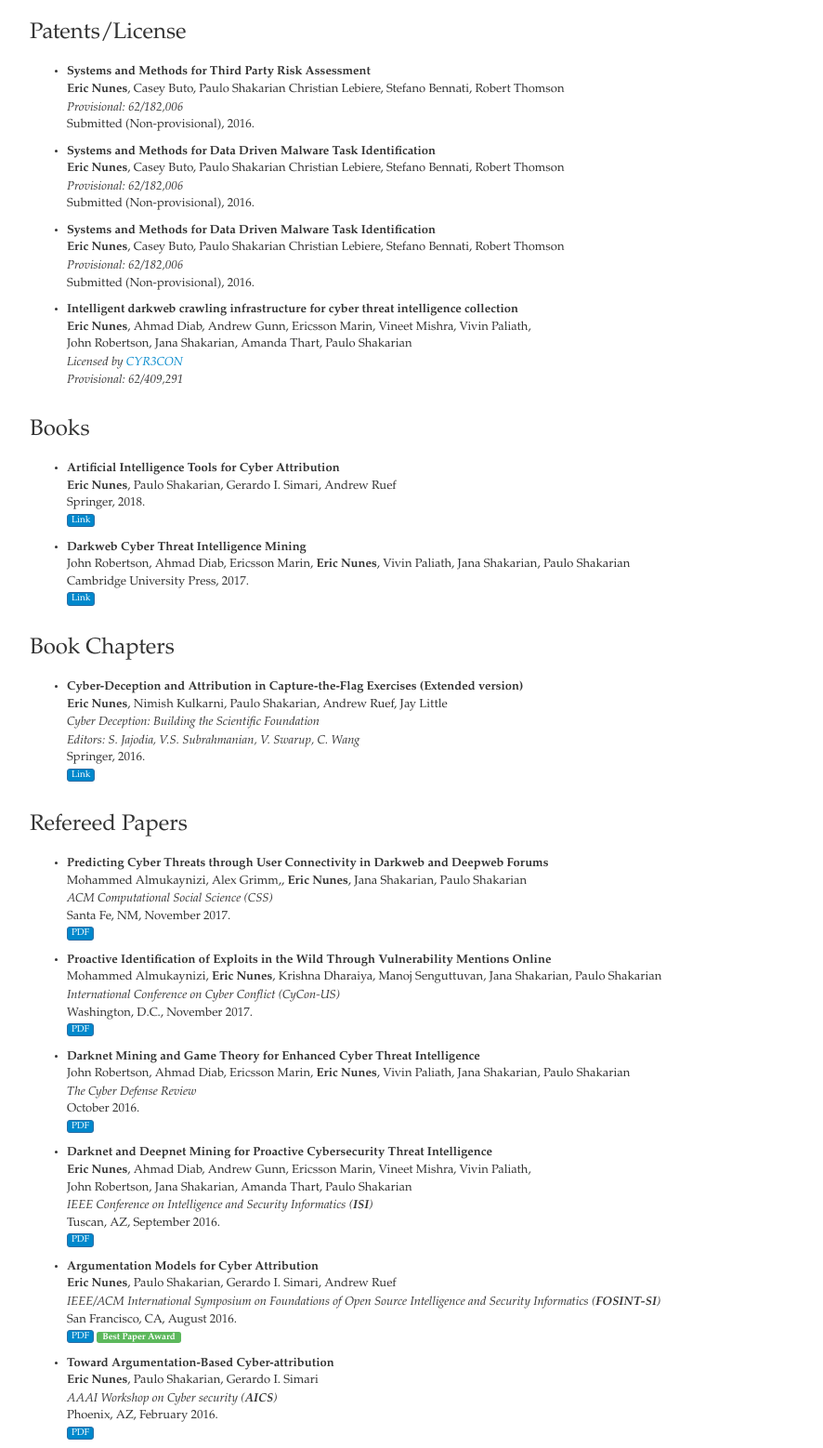
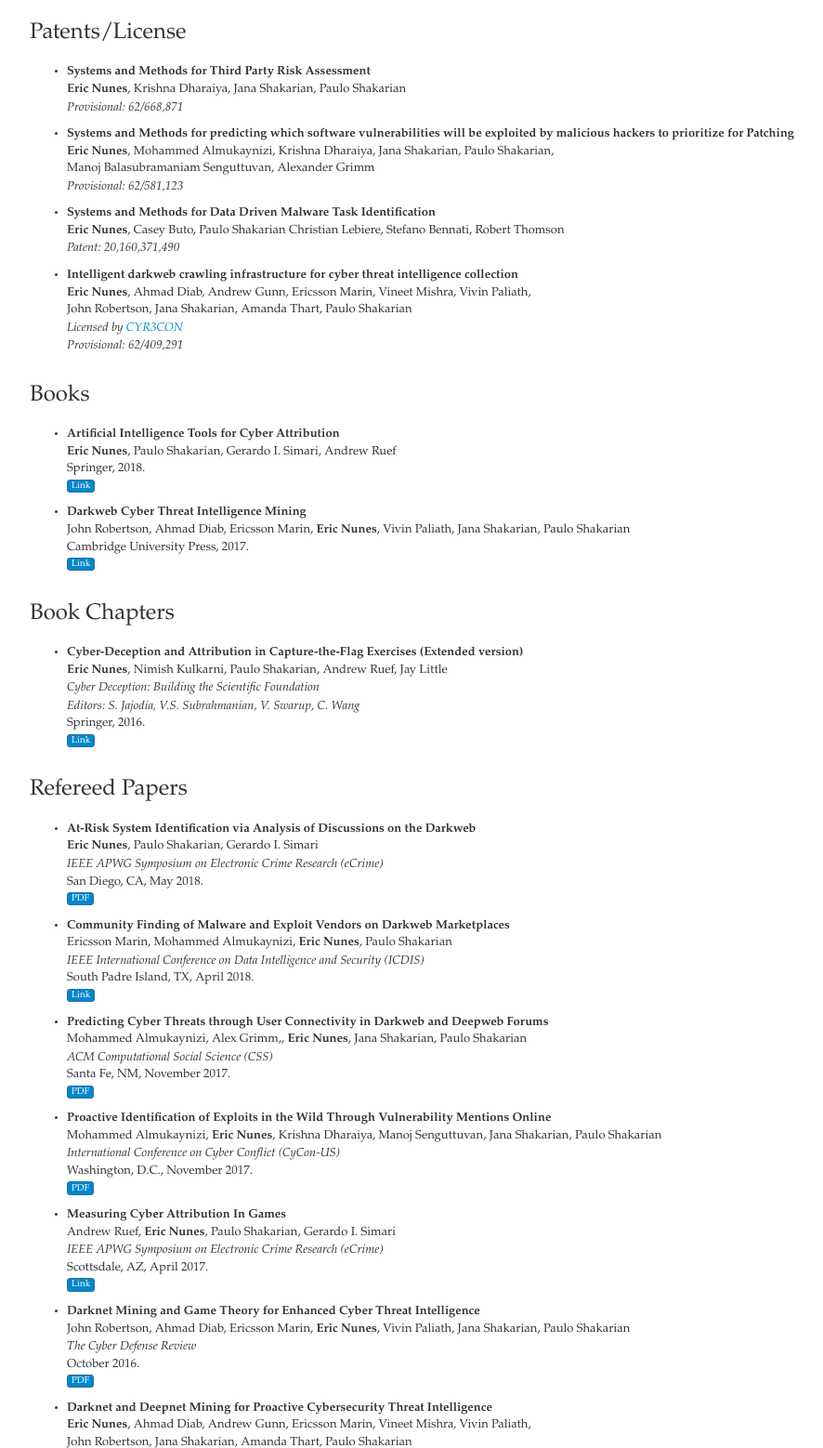
Before and after one commit to JohnShuShu/efnunes.github.io, a website: page publication.html in a window 1280 px wide. Shown: the part 57-1615 px from the top of the page at 93% size, without its empty margins (173-1059 px from the left). Drawn offline with nearby package versions, Linux system fonts and the light colour scheme.

Commit message:
publication update

```diff
--- a/publication.html
+++ b/publication.html
@@ -71,25 +71,20 @@
 
           <li>
           <p><strong>Systems and Methods for Third Party Risk Assessment</strong><br>
-            <strong>Eric Nunes</strong>, Casey Buto, Paulo Shakarian Christian Lebiere, Stefano Bennati, Robert Thomson<br>
-             <em> Provisional: 62/182,006</em><br>
-             Submitted (Non-provisional), 2016.
-             <br>
+            <strong>Eric Nunes</strong>, Krishna Dharaiya, Jana Shakarian, Paulo Shakarian<br>
+             <em> Provisional: 62/668,871</em><br>
           </li>
 
           <li>
-          <p><strong>Systems and Methods for Data Driven Malware Task Identification </strong><br>
-            <strong>Eric Nunes</strong>, Casey Buto, Paulo Shakarian Christian Lebiere, Stefano Bennati, Robert Thomson<br>
-             <em> Provisional: 62/182,006</em><br>
-             Submitted (Non-provisional), 2016.
-             <br>
+          <p><strong>Systems and Methods for predicting which software vulnerabilities will be exploited by malicious hackers to prioritize for Patching </strong><br>
+            <strong>Eric Nunes</strong>, Mohammed Almukaynizi, Krishna Dharaiya, Jana Shakarian, Paulo Shakarian, <br> Manoj Balasubramaniam Senguttuvan, Alexander Grimm<br>
+             <em> Provisional: 62/581,123</em><br>
           </li>
 
          <li>
          <p><strong>Systems and Methods for Data Driven Malware Task Identification </strong><br>
            <strong>Eric Nunes</strong>, Casey Buto, Paulo Shakarian Christian Lebiere, Stefano Bennati, Robert Thomson<br>
-            <em> Provisional: 62/182,006</em><br>
-            Submitted (Non-provisional), 2016.
+            <em> Patent: 20,160,371,490</em>
             <br>
          </li>
 
@@ -97,7 +92,7 @@
          <p><strong>Intelligent darkweb crawling infrastructure for cyber threat intelligence collection </strong><br>
            <strong>Eric Nunes</strong>, Ahmad Diab, Andrew Gunn, Ericsson Marin, Vineet Mishra, Vivin Paliath, <br>John Robertson, Jana Shakarian, Amanda Thart, Paulo Shakarian<br>
             <em> Licensed by <a href="http://www.cyr3con.com/"> CYR3CON </a></em><br>
-            <em> Provisional:  62/409,291</em>
+            <em> Provisional: 62/409,291</em>
             <br>
          </li>
       </ul>
@@ -209,6 +204,30 @@
         <ul>
 
           <li>
+          <p><strong>At-Risk System Identification via Analysis of Discussions on the Darkweb</strong><br>
+            <strong>Eric Nunes</strong>, Paulo Shakarian, Gerardo I. Simari<br>
+            <em>IEEE APWG Symposium on Electronic Crime Research (eCrime)</em><br>
+            San Diego, CA, May 2018.
+            <br>
+
+            <a href="https://docs.apwg.org/ecrimeresearch/2018/5359943.pdf" class="btn btn-primary btn-xs">PDF</a>
+            <!--<a href="waze.mp4" class="btn btn-primary btn-xs">Video</a>
+          -->
+          </p></li>
+
+          <li>
+          <p><strong>Community Finding of Malware and Exploit Vendors on Darkweb Marketplaces</strong><br>
+            Ericsson Marin, Mohammed Almukaynizi, <strong>Eric Nunes</strong>, Paulo Shakarian<br>
+            <em>IEEE International Conference on Data Intelligence and Security (ICDIS) </em><br>
+            South Padre Island, TX, April 2018.
+            <br>
+
+            <a href="https://ieeexplore.ieee.org/document/8367743/" class="btn btn-primary btn-xs">Link</a>
+            <!--<a href="waze.mp4" class="btn btn-primary btn-xs">Video</a>
+          -->
+          </p></li>
+
+          <li>
           <p><strong>Predicting Cyber Threats through User Connectivity in Darkweb and Deepweb Forums</strong><br>
             Mohammed Almukaynizi, Alex Grimm,, <strong>Eric Nunes</strong>, Jana Shakarian, Paulo Shakarian<br>
             <em>ACM Computational Social Science (CSS)</em><br>
@@ -229,6 +248,18 @@
             <br>
 
             <a href="https://admin.govexec.com/media/cycon_paper_camera_version.pdf" class="btn btn-primary btn-xs">PDF</a>
+            <!--<a href="waze.mp4" class="btn btn-primary btn-xs">Video</a>
+          -->
+          </p></li>
+
+          <li>
+          <p><strong>Measuring Cyber Attribution In Games</strong><br>
+            Andrew Ruef, <strong>Eric Nunes</strong>, Paulo Shakarian, Gerardo I. Simari<br>
+            <em>IEEE APWG Symposium on Electronic Crime Research (eCrime)</em><br>
+            Scottsdale, AZ, April 2017.
+            <br>
+
+            <a href="https://ieeexplore.ieee.org/document/7945051/" class="btn btn-primary btn-xs">Link</a>
             <!--<a href="waze.mp4" class="btn btn-primary btn-xs">Video</a>
           -->
           </p></li>
```
